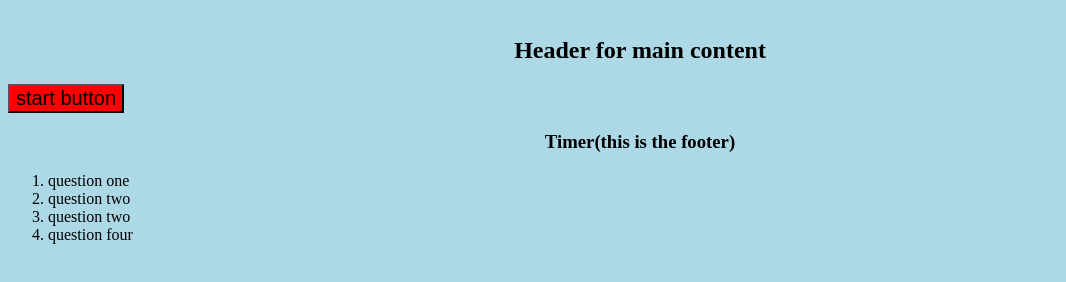
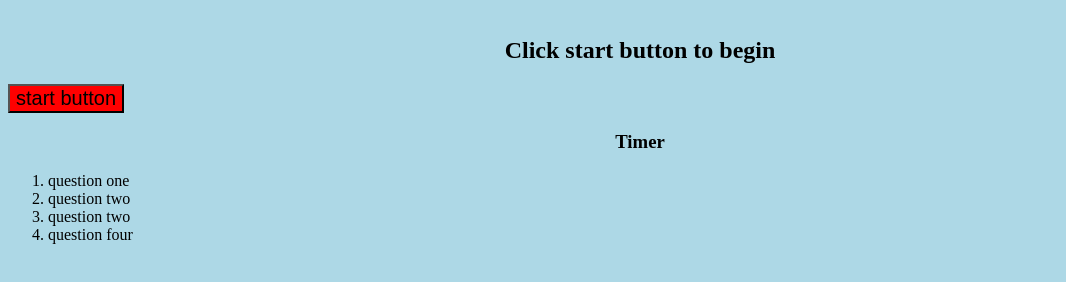
Before and after one commit to matth747/code-quiz, a plain HTML site: page index.html in a window 1280 px wide. Shown: the part 58-340 px from the top of the page, without its empty margins (0-1066 px from the left). Drawn offline with nearby package versions, Linux system fonts and the light colour scheme.

```diff
--- a/index.html
+++ b/index.html
@@ -13,11 +13,11 @@
         <h2>High score:</h2>
     </header>
     <main>
-        <h2>Header for main content</h2>
+        <h2>Click start button to begin</h2>
         <button id="startButton">start button</button>
     </main>
     <footer>
-        <h3>Timer(this is the footer)</h3>
+        <h3>Timer</h3>
     </footer>
 
 <script src="https://code.jquery.com/jquery-3.5.1.min.js"></script>
```
Also changed, not shown: assets/images/CH4-screenshot.jpg (added), 1 other file.
